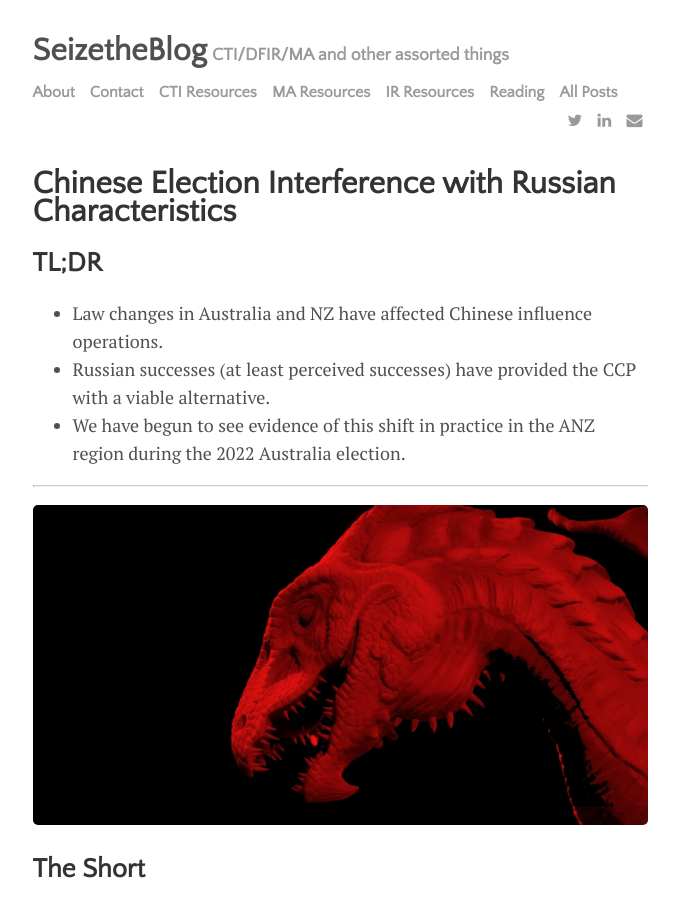
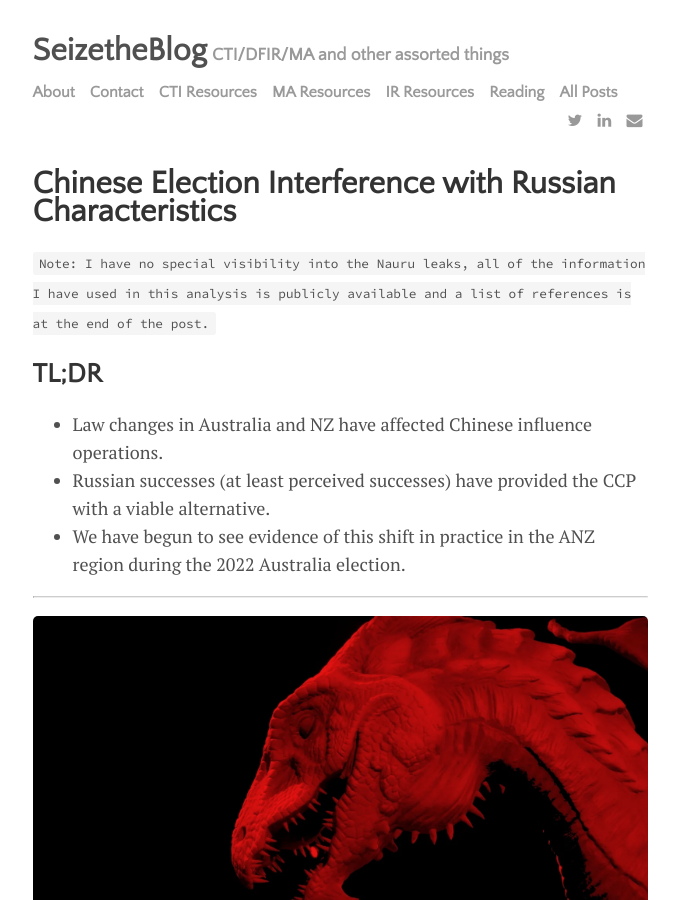
Before and after one commit to seizethecheese/seizethecheese.github.io, a Jekyll site: the page built from _posts/2022-07-09-post.md, in a window 1280 px wide and 900 px high. Shown: the whole window, without its empty margins (300-979 px from the left). Built offline with Jekyll 4.4.1, drawn with Linux system fonts in a browser that asks for light colours; some web fonts are replaced.

Commit message:
Update 2022-07-09-post.md

```diff
--- a/_posts/2022-07-09-post.md
+++ b/_posts/2022-07-09-post.md
@@ -3,6 +3,8 @@ layout: page
 title: Chinese Election Interference with Russian Characteristics
 permalink: /AMDU
 ---
+
+`Note: I have no special visibility into the Nauru leaks, all of the information I have used in this analysis is publicly available and a list of references is at the end of the post.`
 
 ## TL;DR
 
```
